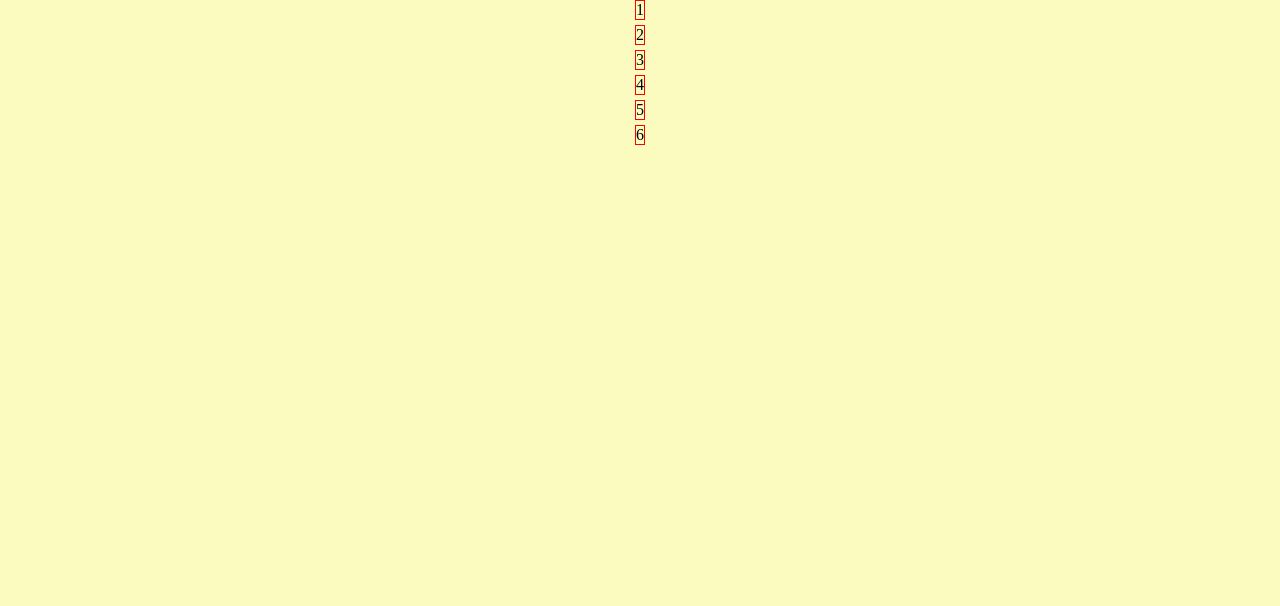
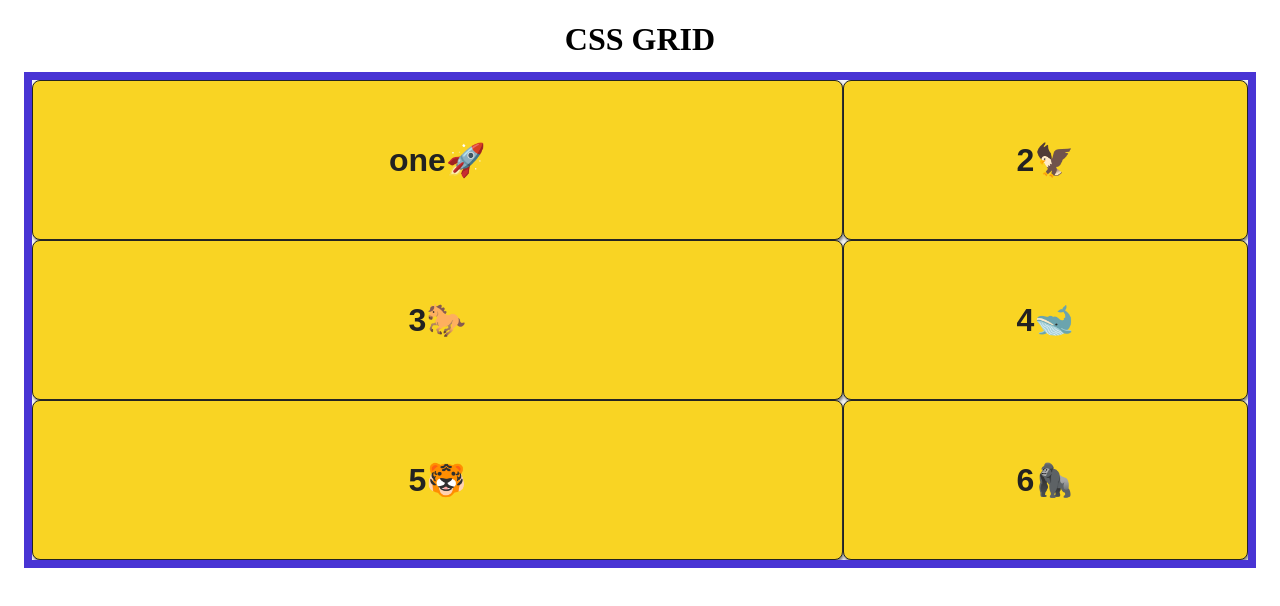
Before and after one commit to Ayush-Dube/vital_Web, a plain HTML site: page reponsive_Web/index.html in a window 1280 px wide. Drawn offline with Linux system fonts and the light colour scheme.

Commit message:
update:0 nov13

```diff
--- a/reponsive_Web/index.html
+++ b/reponsive_Web/index.html
@@ -6,39 +6,58 @@
     <meta name="viewport" content="width=device-width, initial-scale=1.0">
     <title>moreGrids</title>
     <style>
-        body{
-            background-color: rgb(252, 251, 191);
+        body {
             box-sizing: border-box;
             margin: 0;
             padding: 0;
         }
-        .container{
+
+        .container {
+            background-color: whitesmoke;
             display: grid;
-            /* justify-content: center; */
-            justify-items: center;
-            align-items: center;
-            grid-template-columns: auto;
-            grid-template-rows: repeat(6 , 1fr);
-            gap: 5px;
+            width: 95vw;
+            height: 60vh;
+            margin: 0 auto;
+            outline: 8px solid #4834d4;
+            grid-template-columns: 2fr 1fr;
+            grid-template-rows: ;
+            /* gap: 5px; */
 
-            .item{
+
+
+
+            .item {
                 border: 1px solid red;
+                border : 1px solid #222;
+                text-align: center;
+                box-shadow: 1px 2px 3px grey;
+                border-radius: 8px;
+                color: #222;
+                font-size: 2em;
+                font-weight: bold;
+                font-family: Arial, Helvetica, sans-serif;
+                background-color: #f9d423;
+                align-content: center;
 
             }
 
+            .item:hover{
+                color: beige;
+                cursor: pointer;
+            }
         }
-
     </style>
 </head>
 
 <body>
+    <h1 align="center">CSS GRID</h1>
     <div class="container">
-        <div class="item">1</div>
-        <div class="item">2</div>
-        <div class="item">3</div>
-        <div class="item">4</div>
-        <div class="item">5</div>
-        <div class="item">6</div>
+        <div class="item one">one🚀</div>
+        <div class="item two ">2🦅</div>
+        <div class="item three">3🐎</div>
+        <div class="item four">4🐋</div>
+        <div class="item five">5🐯</div>
+        <div class="item six">6🦍</div>
 
     </div>
 </body>
```
Also changed, not shown: 1 other file.
